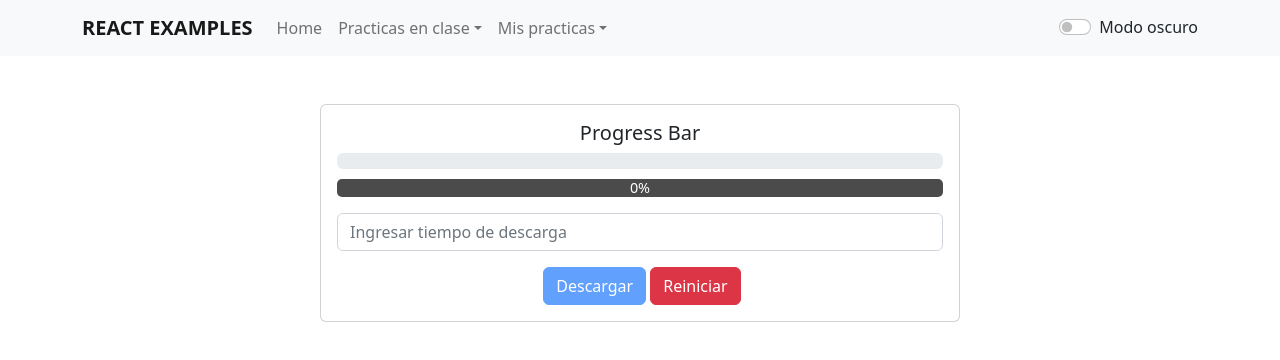
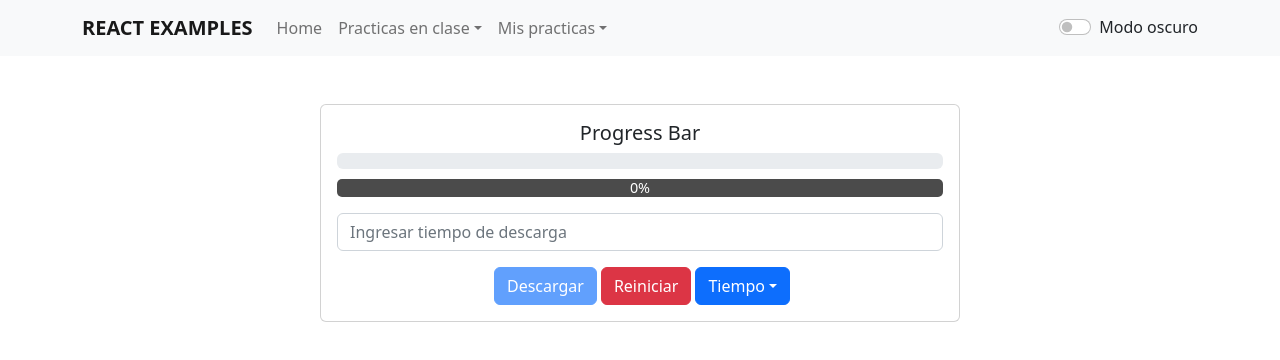
Before and after one commit to Richona/reactExample-formar, a React (Create React App) app: page /myPractice/progressBar in a window 1280 px wide. Shown: the top 360 px of the page. Built offline with nearby package versions, Linux system fonts and the light colour scheme.

Commit message:
add choose time in progressBar

```diff
--- a/src/components/myPractices/ProgressBar2/index.jsx
+++ b/src/components/myPractices/ProgressBar2/index.jsx
@@ -1,10 +1,12 @@
 import { useRef, useState } from "react";
-import { Button, Card, Col, Container, Row, ProgressBar as BarProgress, Form, Modal,} from "react-bootstrap";
+import { Button, Card, Col, Container, Row, ProgressBar as BarProgress, Form, Modal, Dropdown, DropdownButton, } from "react-bootstrap";
 import { ProgressBarDos } from "./ProgressBar2";
+import styles from "./styles.module.css";
 
 export const ProgressBar2 = () => {
   const [now, setNow] = useState(0);
   const [intervalState, setIntervalState] = useState(null);
+  const [intervalTime, setintervalTime] = useState(1000);
   const inputRef = useRef(null);
   const [btnDisable, setBtnDisable] = useState(true);
   const [showModal, setShowModal] = useState(false);
@@ -27,13 +29,13 @@ export const ProgressBar2 = () => {
             return now;
           }
 
-          if ( now < valueInput) {
+          if (now < valueInput) {
             return now + 1
-          }else{
+          } else {
             return now - 1
           }
         });
-      }, 1000);
+      }, intervalTime);
 
       setIntervalState(interval);
     } else {
@@ -74,7 +76,7 @@ export const ProgressBar2 = () => {
                 variant="danger"
               />
 
-              <ProgressBarDos now={now} label={`${now}%`}/>
+              <ProgressBarDos now={now} label={`${now}%`} />
 
               <Form.Control
                 ref={inputRef}
@@ -93,6 +95,12 @@ export const ProgressBar2 = () => {
               <Button variant="danger" onClick={handleReset}>
                 Reiniciar
               </Button>
+              <DropdownButton id="dropdown-item-button" title="Tiempo" className={styles.buttonTime}>
+                <Dropdown.Item as="button" onClick={() => setintervalTime(250)}>250ms</Dropdown.Item>
+                <Dropdown.Item as="button" onClick={() => setintervalTime(500)}>500ms</Dropdown.Item>
+                <Dropdown.Item as="button" onClick={() => setintervalTime(1000)}>1000ms</Dropdown.Item>
+                <Dropdown.Item as="button" onClick={() => setintervalTime(1500)}>1500ms</Dropdown.Item>
+              </DropdownButton>
             </Card.Body>
           </Card>
         </Col>
--- a/src/components/myPractices/ProgressBar2/styles.module.css
+++ b/src/components/myPractices/ProgressBar2/styles.module.css
@@ -1,3 +1,10 @@
+/* index */
+.buttonTime{
+  display: inline-block;
+  margin-left: 4px;
+}
+
+/* ProgressBar2 */
 .progressContainer{
     position: relative;
     width: 100%;
```
